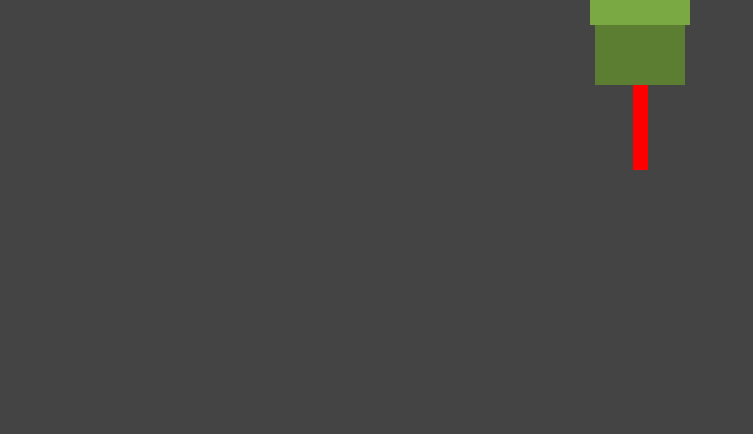
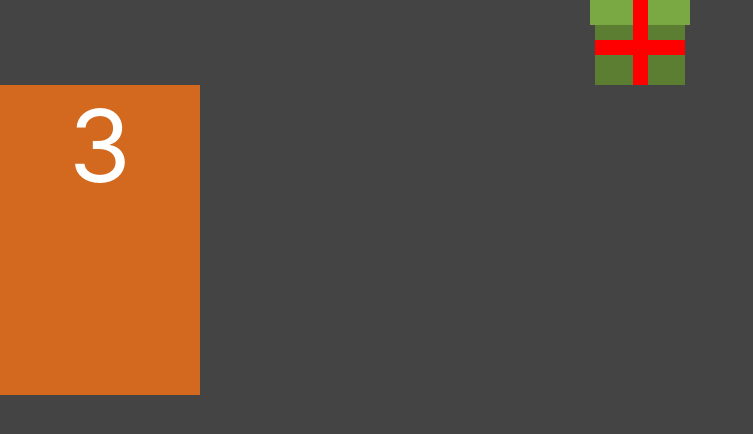
Before and after one commit to fabriciofcastro/Projeto-ache-o-presente, a Next.js app: page / in a window 1280 px wide. Shown: the top 434 px of the page, without its empty margins (0-753 px from the left). Built offline with nearby package versions, Linux system fonts and the light colour scheme.

Commit message:
Criado componete porta e style

```diff
--- /dev/null
+++ b/components/porta.jsx
@@ -0,0 +1,10 @@
+import styles from '../styles/porta.module.css'
+
+export default function Porta(props) {
+
+    return (
+        <div className={styles.porta}>
+            <div className={styles.numero}> 3 </div>
+        </div>
+    )
+}
--- a/pages/index.jsx
+++ b/pages/index.jsx
@@ -1,5 +1,6 @@
 import Head from 'next/head'
 import Image from 'next/image'
+import Porta from '../components/porta'
 import Presente from '../components/Presente'
 
 
@@ -7,6 +8,7 @@
   return (
     <div >
      <Presente></Presente>
+     <Porta />
     </div>
   )
 }
--- a/styles/Presente.module.css
+++ b/styles/Presente.module.css
@@ -2,12 +2,14 @@
     display: flex;
     align-items: center;
     flex-direction: column;
+    position: relative;
 }
 
 .tampa {
     width: 100px;
     height: 25px;
     background-color: #7AA944;
+
 }
 
 .corpo {
@@ -18,11 +20,16 @@
 }
 
 .laco1 {
+    position: absolute;
     background-color: red;
     width: 15px;
     height: 85px;
 }
 
 .laco2 {
+    position: absolute;
+    top: 40px;
     background-color: red;
+    width: 90px;
+    height: 15px;
 }
--- /dev/null
+++ b/styles/porta.module.css
@@ -0,0 +1,17 @@
+.porta {
+    display: flex;
+    flex-direction: column;
+
+    width: 200px;
+    height: 310px;
+    background-color: chocolate;
+}
+
+.numero {
+    display: flex;
+    justify-content: center;
+    align-items: center;
+    font-size: 100px;
+
+
+}
```
